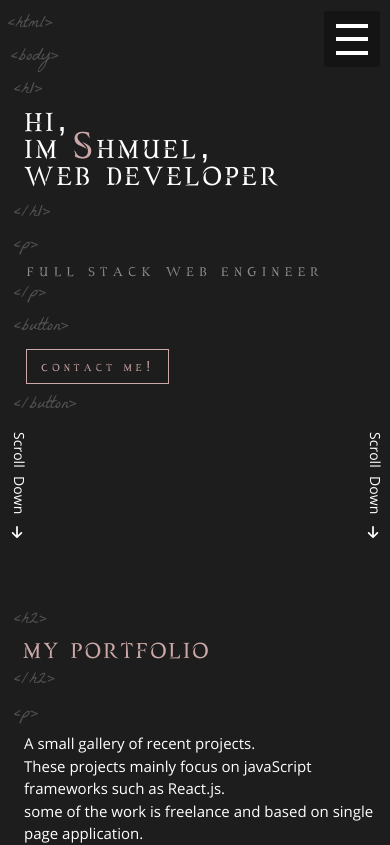
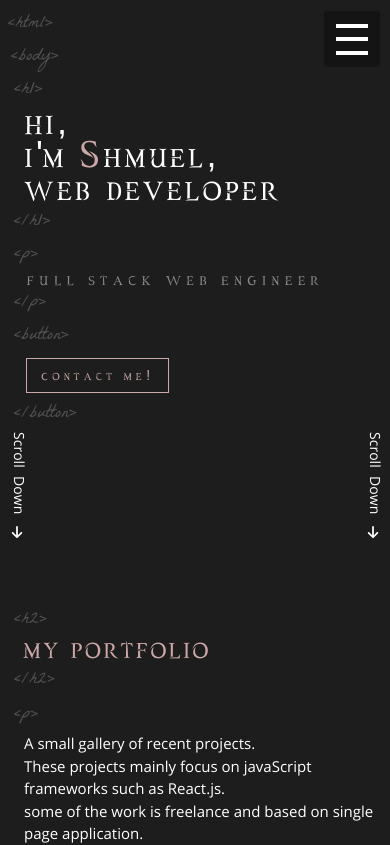
Before and after one commit to shmuel7e/Portfolio, a React (Create React App) app: page / in a window 390 px wide. Shown: the top 845 px of the page. Built offline with nearby package versions, Linux system fonts and the light colour scheme.

Commit message:
added line height

```diff
--- a/src/cmps/animatedTitle/AnimatedTitle.jsx
+++ b/src/cmps/animatedTitle/AnimatedTitle.jsx
@@ -11,7 +11,7 @@ const AnimatedTitle = () => (
       <AnimatedLetter letter={","} delay={0.3} z={100} />
     </div>
     <div className={styles.specialContainer}>
-      <AnimatedLetter letter={"I"} delay={0.4} />
+      <AnimatedLetter letter={"I'"} delay={0.4} />
       <AnimatedLetter letter={"m"} delay={0.6} z={80} />
       <span className={styles.special}>
         <Logo delay={0.45} z={100} />
--- a/src/cmps/animatedTitle/styles.module.scss
+++ b/src/cmps/animatedTitle/styles.module.scss
@@ -8,7 +8,7 @@
 
   @media (max-width: 780px) {
     font-size: 36px;
-    line-height: 27px;
+    line-height: 33px;
     min-height: 90px;
   }
   @media (max-width: 500px) {
```
